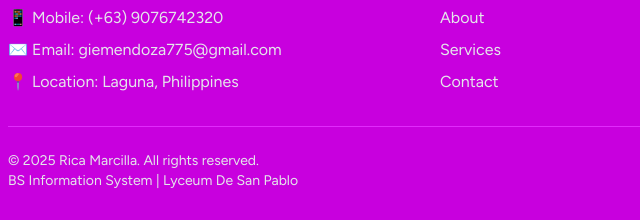
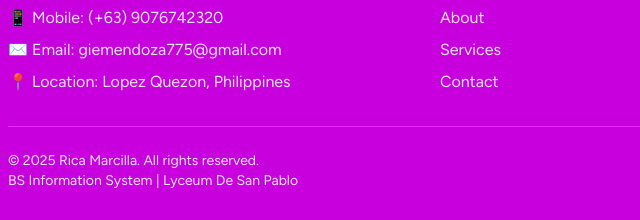
Before and after one commit to mariaicamendoza-dot/mariaicamendoza-dot.github.io, a plain HTML site: page index.html in a window 1280 px wide. Shown: the part 1742-1962 px from the top of the page, 0-640 px from the left. Drawn offline with nearby package versions, Linux system fonts and the light colour scheme.

Commit message:
Update footer address

```diff
--- a/index.html
+++ b/index.html
@@ -185,7 +185,7 @@
           <div class="space-y-2">
             <p>📱 Mobile: (+63) 9076742320</p>
             <p>✉️ Email: giemendoza775@gmail.com</p>
-            <p>📍 Location: Laguna, Philippines</p>
+            <p>📍 Location: Lopez Quezon, Philippines</p>
           </div>
         </div>
 
```
